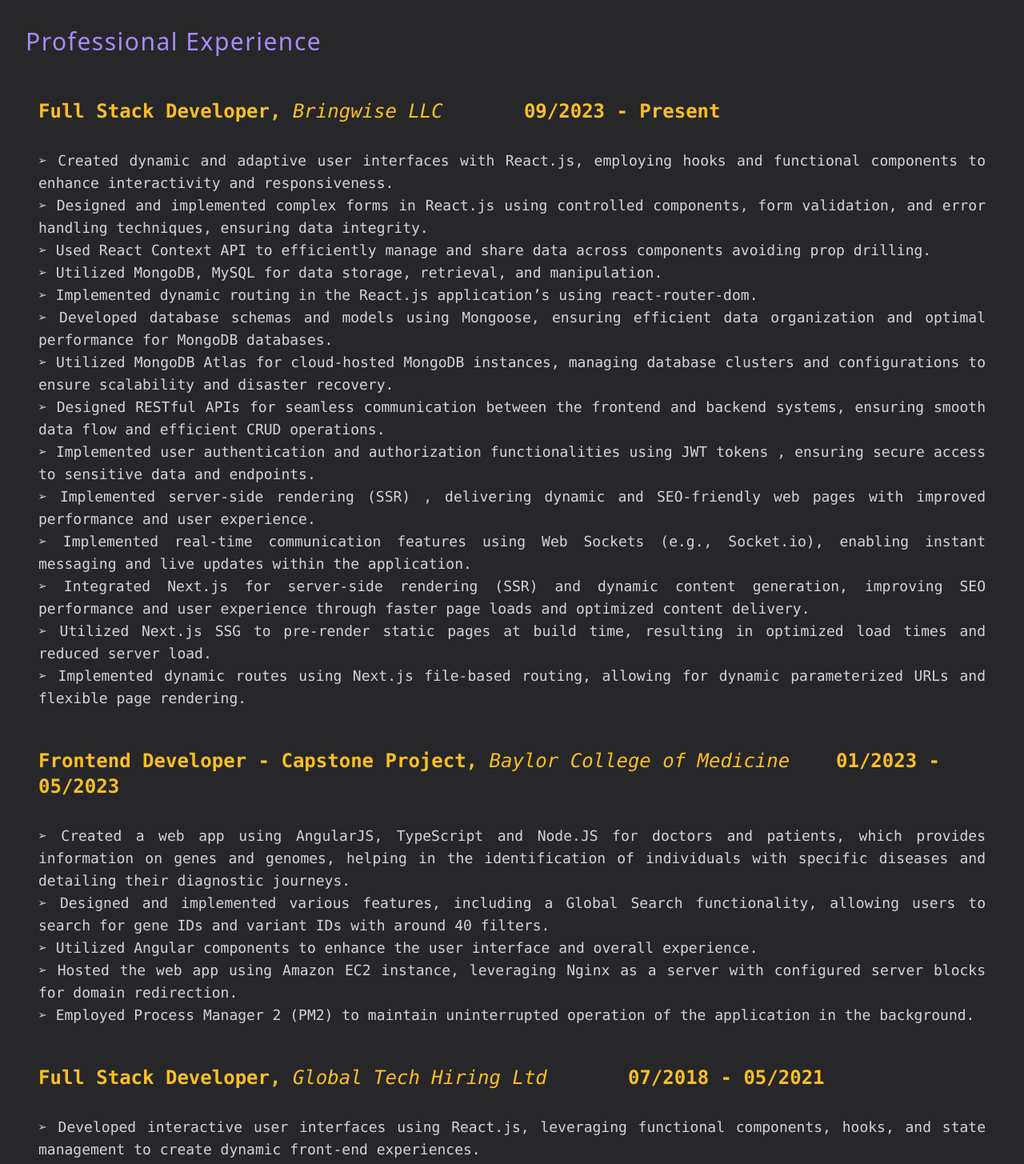
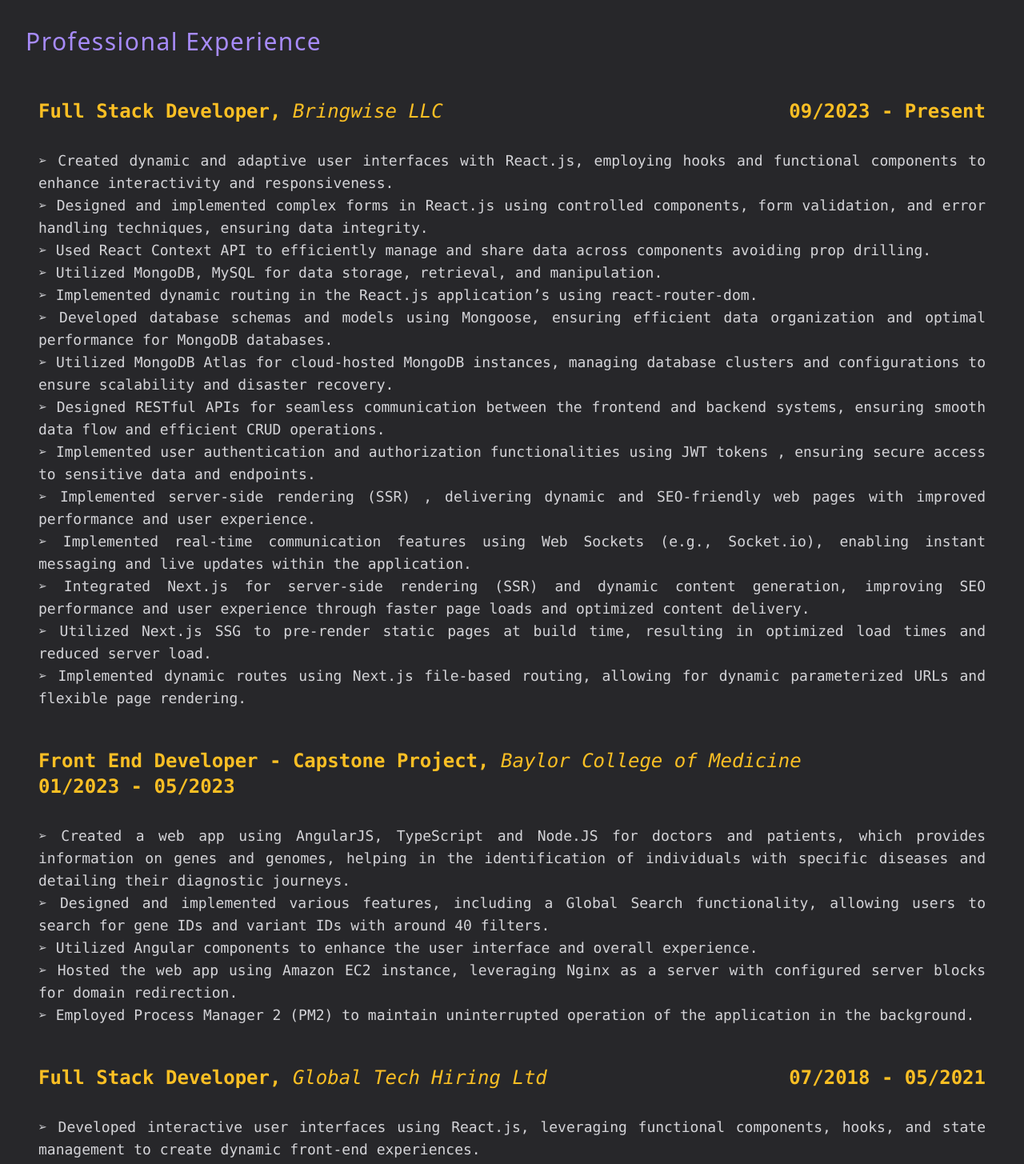
Before and after one commit to varunreddyrajireddy/Portfolio-React-TailwindCSS, a React (Vite) app: page / in a window 1280 px wide. Shown: the part 1640-3095 px from the top of the page at 80% size. Built offline with nearby package versions, Linux system fonts and the light colour scheme.

Commit message:
Minor changes in styling

```diff
--- a/src/components/Experience.jsx
+++ b/src/components/Experience.jsx
@@ -11,11 +11,15 @@
       </span>
       <div className="">
         <div className="my-4 p-4">
+          <div className="flex flex-wrap justify-between">
             <h1 className="font-bold text-2xl font-mono text-amber-400">
               Full Stack Developer,{" "}
               <span className="italic font-normal">Bringwise LLC</span>
-            &nbsp;&nbsp;&nbsp;&nbsp;&nbsp;&nbsp; 09/2023 - Present
             </h1>
+            <h1 className="font-bold text-2xl font-mono text-amber-400">
+              09/2023 - Present
+            </h1>
+          </div>
           <p className="font-mono text-lg text-justify text-zinc-300 mt-8">
             ➢ Created dynamic and adaptive user interfaces with React.js,
             employing hooks and functional components to enhance interactivity
@@ -58,13 +62,17 @@
           </p>
         </div>
         <div className="my-4 p-4">
+          <div className="flex flex-wrap justify-between">
             <h1 className="font-bold font-mono text-2xl text-amber-400">
-            Frontend Developer - Capstone Project,{" "}
+              Front End Developer - Capstone Project,{" "}
               <span className="italic font-normal">
                 Baylor College of Medicine
               </span>
-            &nbsp;&nbsp;&nbsp;&nbsp;01/2023 - 05/2023
             </h1>
+            <h1 className="font-bold font-mono text-2xl text-amber-400">
+              01/2023 - 05/2023
+            </h1>
+          </div>
           <p className="font-mono text-lg text-justify text-zinc-300 mt-8">
             ➢ Created a web app using AngularJS, TypeScript and Node.JS for
             doctors and patients, which provides information on genes and
@@ -81,11 +89,17 @@
           </p>
         </div>
         <div className="my-4 p-4">
+          <div className="flex flex-wrap justify-between">
             <h1 className="font-bold text-2xl font-mono text-amber-400">
               Full Stack Developer,{" "}
-            <span className="italic font-normal">Global Tech Hiring Ltd </span>
-            &nbsp;&nbsp;&nbsp;&nbsp;&nbsp;&nbsp;07/2018 - 05/2021
+              <span className="italic font-normal">
+                Global Tech Hiring Ltd{" "}
+              </span>
             </h1>
+            <h1 className="font-bold text-2xl font-mono text-amber-400">
+              07/2018 - 05/2021
+            </h1>
+          </div>
           <p className="font-mono text-lg text-justify text-zinc-300 mt-8">
             ➢ Developed interactive user interfaces using React.js, leveraging
             functional components, hooks, and state management to create dynamic
```
Lines whose indentation alone changed are shown as unchanged.
